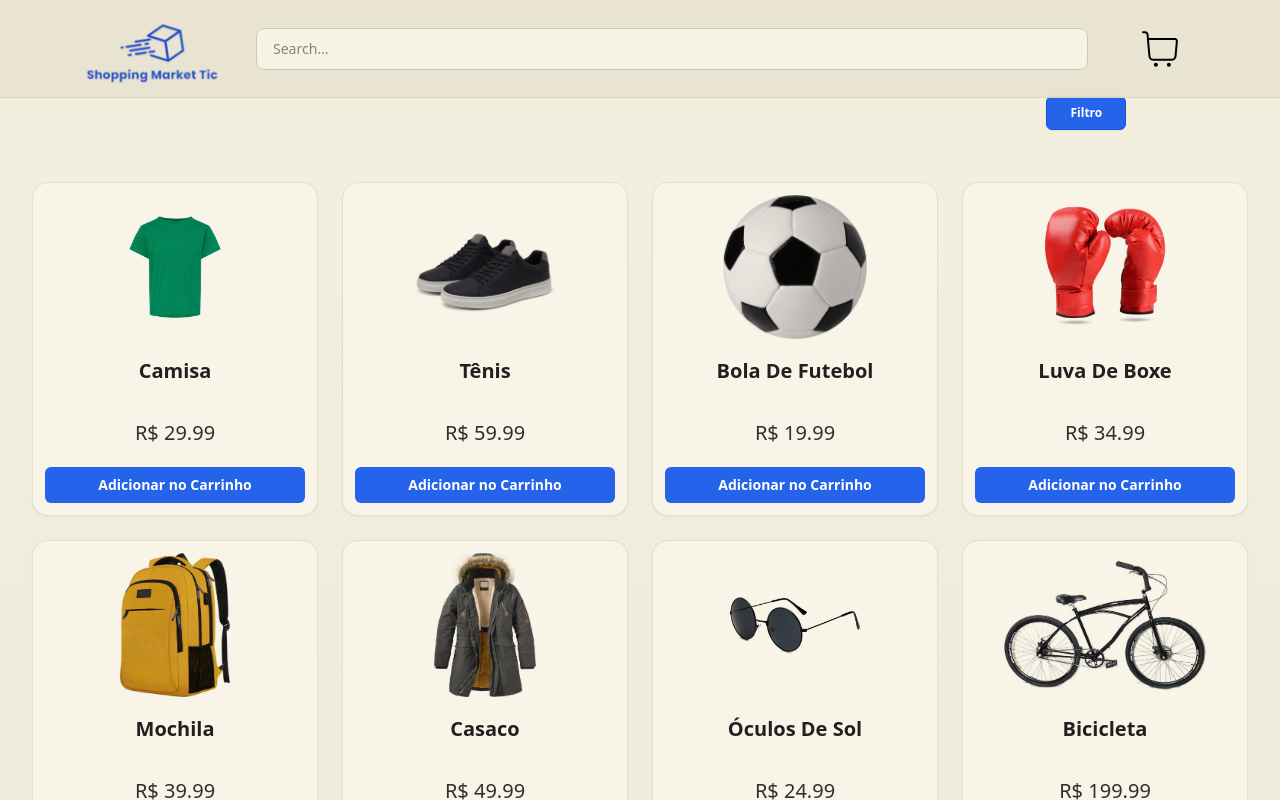
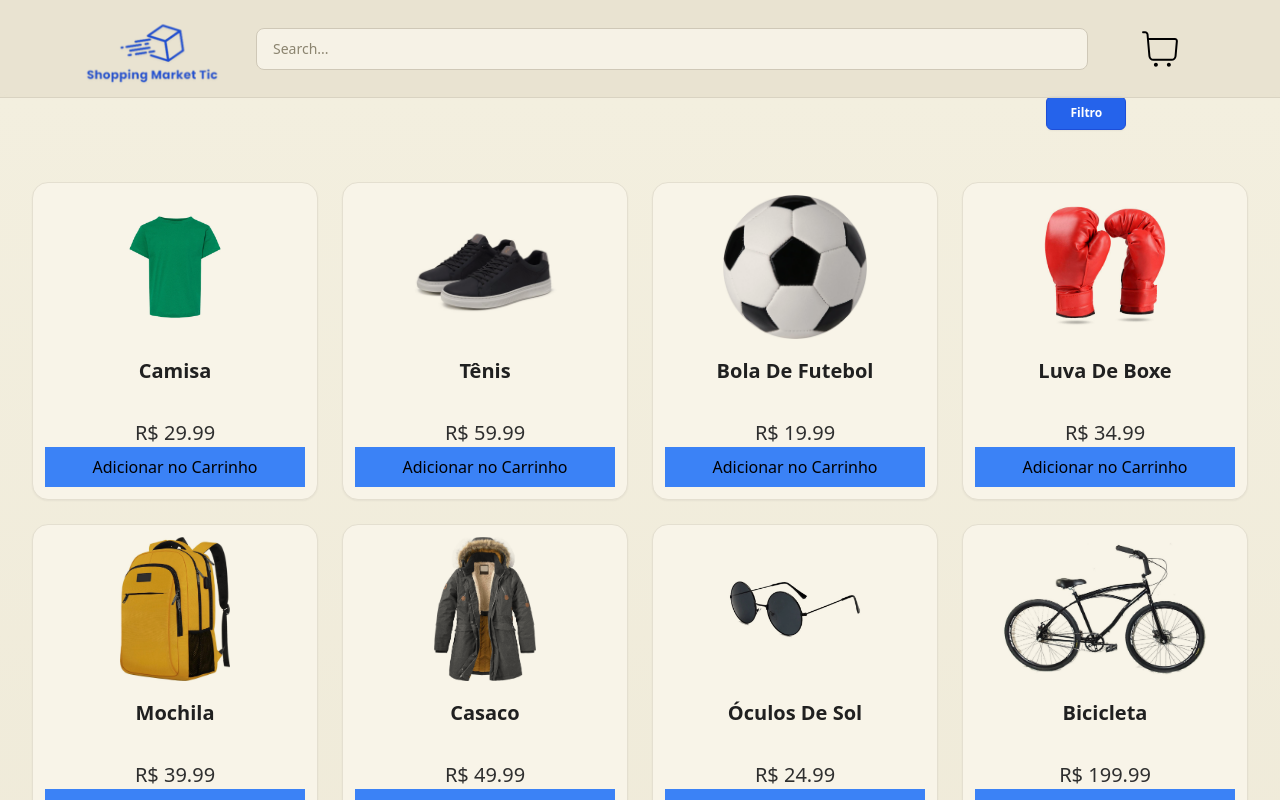
Before and after one commit to Otaviocuriel/ShoppingMarketTic, a React (Vite) app: page / in a window 1280 px wide. Shown: the top 800 px of the page. Built offline with nearby package versions, Linux system fonts and the light colour scheme; data requests are answered from the project's data file.

Commit message:
Carinho de compra feito

```diff
--- a/src/App.tsx
+++ b/src/App.tsx
@@ -1,4 +1,5 @@
 import {createBrowserRouter, RouterProvider} from "react-router-dom";
+import { ShoppingListProvider } from "./app/contexts/ShoppingCart";
 import Home from "./app/view/home";
 import Layout from "./app/components/Layout";
 import ShoppingCart from "./app/view/ShoppingCart";
@@ -15,7 +16,9 @@ function App() {
   ]);
   return (
    <div className="min-h-screen w-full bg-gradient-to-b from-[#f3efdf] via-[#eee9d7] to-[#e8e3cf]">
+    <ShoppingListProvider>
      <RouterProvider router={route}/>
+    </ShoppingListProvider>
     </div>
   );
 
--- a/src/app/components/Card.tsx
+++ b/src/app/components/Card.tsx
@@ -1,6 +1,10 @@
 import type { Product } from "../interfaces/Product";
+import { useShoppingCartList } from "../contexts/ShoppingCart";
+import Button from "./Button";
 
-const Card = ({item}: Product) => {
+const Card = ({ item }: Product) => {
+	const { addProduct } = useShoppingCartList();
+
 	return (
 		<div className="mx-auto flex h-full w-full max-w-72 rounded-2xl border border-[#e4dfd0] bg-[#f8f4e8] p-3 shadow-sm transition duration-200 hover:-translate-y-1 hover:shadow-lg">
 			<div className="flex w-full flex-col items-center text-center">
@@ -9,11 +13,20 @@ const Card = ({item}: Product) => {
 					className="h-36 w-full rounded-xl object-contain mix-blend-multiply"
 					alt={item.name}
 				/>
-        <h2 className="mt-5 min-h-[3.25rem] text-xl font-semibold leading-6 capitalize text-[#202020]">{item.name}</h2>
-        <p className="mt-2 text-xl font-medium text-[#2f2f2f]">R$ {item.price.toFixed(2)}</p>
-        <button className="mt-5 w-full rounded-md bg-blue-600 px-4 py-2 text-sm font-semibold text-white transition hover:bg-blue-700">
+				<h2 className="mt-5 min-h-[3.25rem] text-xl font-semibold capitalize leading-6 text-[#202020]">
+					{item.name}
+				</h2>
+				<p className="mt-2 text-xl font-medium text-[#2f2f2f]">
+					R$ {item.price.toFixed(2)}
+				</p>
+				<Button
+					onClick={(e) => {
+						e.stopPropagation;
+						addProduct(item.id, item.name, item.price);
+					}}
+				>
 					Adicionar no Carrinho
-        </button>
+				</Button>
 			</div>
 		</div>
 	);
--- a/src/app/components/Header.tsx
+++ b/src/app/components/Header.tsx
@@ -8,6 +8,7 @@ import type { ProductProps } from "../interfaces/Product";
 import { debounce } from "lodash";
 import List from "./List";
 import { useOnClickOutside } from "../hooks/useClickOutside";
+import { Link } from "react-router-dom";
 
 type HeaderProps = {
 	onSearchChange?: (value: string) => void;
@@ -92,9 +93,9 @@ const Header = ({ onSearchChange }: HeaderProps) => {
 					}
 
         </div>
-				<a href="/ShoppingCart">
+				<Link className="flex" to="/ShoppingCart" relative="path">
 					<CiShoppingCart className="h-12 w-20"/>
-				</a>
+				</Link>
       </div>
     </header>
   );
--- /dev/null
+++ b/src/app/contexts/ShoppingCart.tsx
@@ -0,0 +1,76 @@
+import { createContext, useContext, useState } from "react";
+
+interface ShoppingListProviderProps {
+	children: React.ReactNode;
+}
+export interface ListItem {
+	id: number;
+	name: string;
+	unitprice: number;
+	quantity: number;
+	amount: number;
+}
+
+export interface ShoppingCartListContextData {
+	items: ListItem[];
+	//totalSumAmount: number;
+	//totalQtd: number;
+	addProduct: (id: number, name: string, unitprice: number) => void;
+	//onRemove: (id: number) => void;
+	//onDecrease: (id: number, quantity: number) => void;
+}
+
+const ShoppingListContextDefaultValues = {
+    items: [],
+    totalSumAmount: 0,
+    totalQtd: 0,
+    addProduct: () => null,
+    onRemove: () => null,
+    onDecrease: () => null,
+}
+
+const ShoppingListContext = createContext<ShoppingCartListContextData>(
+    ShoppingListContextDefaultValues,
+);
+
+export const ShoppingListProvider = ({
+	children,
+}: ShoppingListProviderProps) => {
+	const [items, setItems] = useState<ListItem[]>([]);
+
+	const addProduct = (id: number, name: string, unitprice: number) => {
+		const productAlreadyInCart = items.find((product) => product.id === id);
+
+		if (!productAlreadyInCart) {
+			const item: ListItem = {
+				id: id,
+				name: name,
+				amount: unitprice,
+				unitprice: unitprice,
+				quantity: 1,
+			};
+
+			return setItems([...items, item]);
+		}
+
+		if (productAlreadyInCart) {
+			const updateCart = items.map((cartItem) => {
+				return cartItem.id === id
+					? {
+							...cartItem,
+							quantity: Number(cartItem.quantity) + 1,
+							amount: cartItem.amount + unitprice,
+						}
+					: cartItem;
+			});
+			return setItems(updateCart);
+		}
+	};
+    return (
+        <ShoppingListContext.Provider value={{ items, addProduct }}>
+            {children}
+        </ShoppingListContext.Provider>
+    )
+};
+
+export const useShoppingCartList = () => useContext(ShoppingListContext);
--- a/src/app/view/ShoppingCart.tsx
+++ b/src/app/view/ShoppingCart.tsx
@@ -1,10 +1,17 @@
+import { useShoppingCartList } from "../contexts/ShoppingCart";
+
 const ShoppingCart = () => {
-    return(
-        <div className="mt-24 flex w-full flex-col items-center px-4 pb-10 sm:px-6 lg:px-8">
-            <div className="mt-32 flex h-4/5 justify-center overflow-x-auto"></div>
-            <h1>Carinho de Compras</h1>
-        </div >
-    );
+	const { items } = useShoppingCartList();
+
+	return (
+		<div className="mt-24 flex w-full flex-col items-center px-4 pb-10 sm:px-6 lg:px-8">
+			<div className="mt-32 flex h-4/5 justify-center overflow-x-auto">
+            {items.map((item) => {
+                return <span>{item.name}</span>;
+            })}
+            </div>
+		</div>
+	);
 };
 
 export default ShoppingCart;
```
Lines whose indentation alone changed are shown as unchanged.
